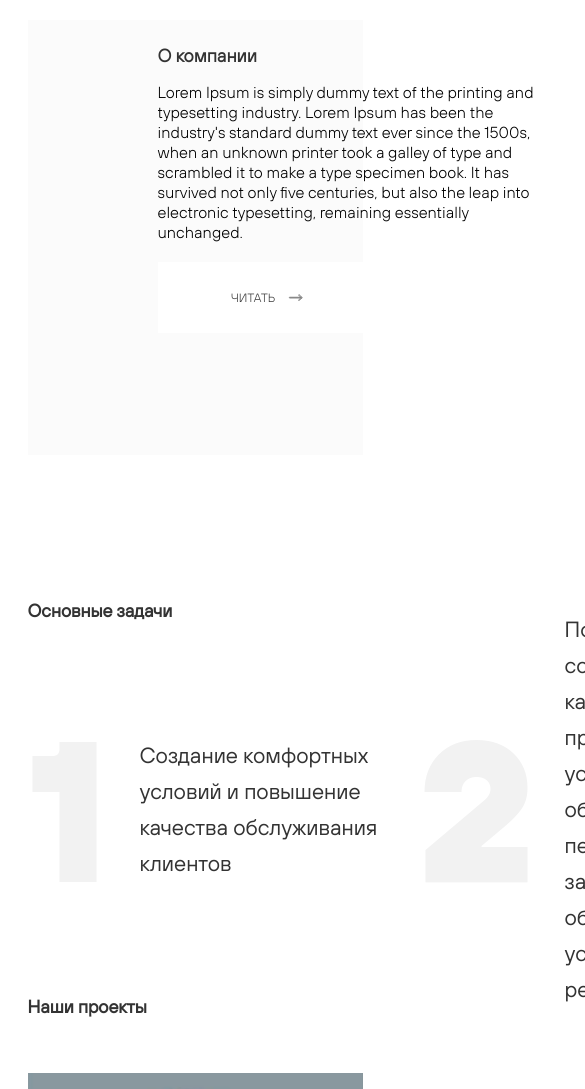
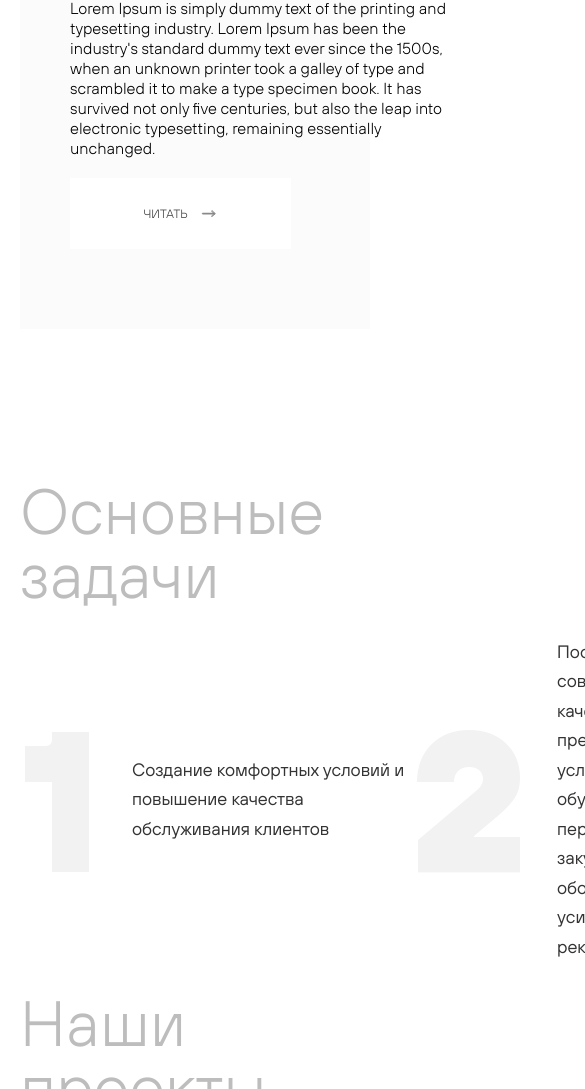
Before and after one commit to Stepaniuk-Den/so-test, a website built with Vite: page index.html in a window 390 px wide. Shown: the part 911-2000 px from the top of the page, 585 px wide, since content can reach past the window. Built offline with nearby package versions, Linux system fonts and the light colour scheme.

Commit message:
add responsive

```diff
--- a/index.html
+++ b/index.html
@@ -243,6 +243,18 @@
                     </div>
                 </div>
             </section>
+            <div>
+                <a href="#up" class="scroll-up">
+                    <svg
+                        class="up-icon"
+                        width="24"
+                        height="24"
+                        aria-label="scroll up"
+                    >
+                        <use xlink:href="./src/img/icons.svg#arrow-up"></use>
+                    </svg>
+                </a>
+            </div>
         </main>
         <footer class="footer container">
             <div class="footer--wrapper">
@@ -341,11 +353,6 @@
                 © 2019 Digital Project. Все права защищены.
             </p>
         </footer>
-        <a href="#up" class="scroll-up">
-            <svg class="up-icon" width="24" height="24" aria-label="scroll up">
-                <use xlink:href="./src/img/icons.svg#arrow-up"></use>
-            </svg>
-        </a>
         <script type="module" src="./src/js/main.js"></script>
     </body>
 </html>
--- a/src/scss/base/_container.scss
+++ b/src/scss/base/_container.scss
@@ -1,28 +1,10 @@
+// @import '../utils/responsive';
+
 .container {
-    max-width: $mobile;
-    padding: 0 20px;
+    max-width: 1440px;
+    padding: 0 135px;
+    margin-left: auto;
     margin-right: auto;
-    margin-left: auto;
-}
-.wrapper {
-    display: flex;
-    // flex-direction: column-reverse;
-}
-
-@media screen and (min-width: $tablet) {
-    .container {
-        max-width: $tablet;
-        padding: 0 32px;
-    }
-    .main {
-        width: 100%;
-    }
-}
-
-@media screen and (min-width: $desktop) {
-    .container {
-        max-width: $desktop;
-        padding: 0 135px;
 
     h2 {
         font-family: 'TTHoves 300', sans-serif;
@@ -31,11 +13,15 @@
         line-height: 100%;
         color: var(--other-text-color);
     }
+    @include xxl {
+        max-width: $xl;
+        padding: 0 32px;
     }
-    .wrapper {
-        // flex-direction: row-reverse;
+    @include xl {
+        max-width: $lg;
     }
-    .main {
-        width: 996px;
+    @include lg {
+        max-width: $md;
+        padding: 0 20px;
     }
 }
--- a/src/scss/layout/_about.scss
+++ b/src/scss/layout/_about.scss
@@ -9,6 +9,15 @@
 
         padding: 30px 70px 30px 100px;
         background: #fbfbfb;
+
+        @include xxl {
+            max-width: $xl;
+            padding: 20px;
+        }
+
+        @include xl {
+            max-width: $lg;
+        }
     }
 
     &__images {
@@ -21,16 +30,30 @@
         .about-1 {
             width: 270px;
             height: 265px;
+
+            @include xl {
+                width: 216px;
+                height: 212px;
+            }
         }
         .about-2 {
             width: 270px;
             height: 345px;
+            @include xl {
+                width: 216px;
+                height: 276px;
+            }
         }
         .about-3 {
             position: relative;
             transform: translateY(-80px);
             width: 270px;
             height: 140px;
+
+            @include xl {
+                width: 216px;
+                height: 112px;
+            }
         }
     }
 
--- a/src/scss/layout/_contacts.scss
+++ b/src/scss/layout/_contacts.scss
@@ -2,6 +2,13 @@
     display: flex;
     flex-direction: column;
     margin-top: 120px;
+
+    h2 {
+        @include xxl {
+            margin-right: auto;
+            margin-left: auto;
+        }
+    }
 
     &__wrapper {
         display: flex;
--- a/src/scss/layout/_footer.scss
+++ b/src/scss/layout/_footer.scss
@@ -31,10 +31,19 @@
 
     &__logo {
         width: 245px;
+
+        @include xl {
+            flex: 1;
+        }
     }
 
     &__info {
         width: 245px;
+
+        @include xl {
+            flex: 1;
+        }
+
         &--list {
             a {
                 display: flex;
@@ -49,6 +58,11 @@
 
     &__contact {
         width: 300px;
+
+        @include xl {
+            flex: 1.3;
+        }
+
         &--list {
             li {
                 a {
@@ -76,9 +90,20 @@
     &__social {
         margin-left: 120px;
 
+        @include xl {
+            flex: 0.9;
+            margin-left: 30px;
+        }
+
         ul {
             flex-direction: row;
             width: 193px;
+
+            @include xl {
+                width: 100%;
+                justify-content: flex-start;
+                gap: 20px;
+            }
 
             li {
                 height: min-content;
@@ -124,6 +149,22 @@
             height: 1px;
             background-color: var(--bg-color);
             opacity: 0.1;
+
+            @include xxl {
+                max-width: $xxl;
+            }
+            @include xl {
+                max-width: $xl;
+            }
+            @include lg {
+                max-width: $lg;
+            }
+            @include md {
+                max-width: $md;
+            }
+            @include sm {
+                max-width: $sm;
+            }
         }
     }
 }
--- a/src/scss/layout/_header.scss
+++ b/src/scss/layout/_header.scss
@@ -17,6 +17,10 @@
         align-items: center;
         margin-left: 330px;
 
+        @include xl {
+            margin-left: auto;
+        }
+
         &--list {
             display: flex;
             flex-direction: row;
@@ -27,6 +31,10 @@
             line-height: 100%;
             letter-spacing: 0.2em;
             text-transform: uppercase;
+
+            @include xl {
+                gap: 38px;
+            }
 
             a {
                 transition: all 300ms ease-in-out;
--- a/src/scss/layout/_hero.scss
+++ b/src/scss/layout/_hero.scss
@@ -7,6 +7,10 @@
         flex-direction: column;
         align-items: flex-start;
         gap: 90px;
+
+        @include xl {
+            gap: 80px;
+        }
 
         &--count {
             p {
@@ -83,6 +87,10 @@
             flex-wrap: wrap;
             margin-top: 336px;
 
+            @include xl {
+                margin-top: 230px;
+            }
+
             span {
                 font-family: 'TTHoves 300', sans-serif;
                 color: var(--other-text-color);
@@ -92,9 +100,18 @@
 
     .hero__image {
         position: relative;
-        width: 770px;
+        max-width: 770px;
+
+        // @include xxl {
+        //     width: 570px;
+        // }
+        // @include xl {
+        //     width: 450px;
+        // }
+
         &--wrapper {
             width: 100%;
+            overflow: hidden;
         }
         button {
             position: absolute;
--- a/src/scss/layout/_projects.scss
+++ b/src/scss/layout/_projects.scss
@@ -2,6 +2,13 @@
     display: flex;
     flex-direction: column;
     margin-top: 120px;
+
+    h2 {
+        @include xxl {
+            margin-right: auto;
+            margin-left: auto;
+        }
+    }
 
     button {
         display: flex;
@@ -37,6 +44,10 @@
             stroke: var(--bg-color);
             transition: all 300ms ease-in-out;
         }
+
+        @include xxl {
+            margin-right: auto;
+        }
     }
 
     &__images {
@@ -45,6 +56,11 @@
         flex-wrap: wrap;
         margin-top: 60px;
         gap: 30px;
+
+        @include xxl {
+            flex-wrap: wrap-reverse;
+            justify-content: center;
+        }
 
         &--wrapper {
             .project-1 {
--- a/src/scss/layout/_tasks.scss
+++ b/src/scss/layout/_tasks.scss
@@ -4,6 +4,13 @@
     margin-top: 150px;
 
     gap: 60px;
+
+    h2 {
+        @include xxl {
+            margin-right: auto;
+            margin-left: auto;
+        }
+    }
 
     &__list {
         display: flex;
@@ -22,6 +29,9 @@
             font-size: 22px;
             line-height: 164%;
             color: #333;
+            @include xxl {
+                font-size: 18px;
+            }
 
             span {
                 font-family: 'TTHoves 900', sans-serif;
--- a/src/scss/layout/_up-btn.scss
+++ b/src/scss/layout/_up-btn.scss
@@ -1,7 +1,7 @@
 .scroll-up {
     position: fixed;
-    bottom: 20px;
-    right: 20px;
+    bottom: 30px;
+    right: 30px;
     display: flex;
     justify-content: center;
     align-items: center;
--- a/src/scss/main.scss
+++ b/src/scss/main.scss
@@ -1,4 +1,5 @@
 @import './utils/variables';
+@import './utils/responsive';
 
 @import './base/common';
 @import './base/container';
--- /dev/null
+++ b/src/scss/utils/_responsive.scss
@@ -0,0 +1,31 @@
+$sm: 479.98px;
+$md: 767.98px;
+$lg: 1023.98px;
+$xl: 1199.98px;
+$xxl: 1399.98px;
+
+@mixin sm {
+  @media screen and (max-width: ($sm)) {
+    @content;
+  }
+}
+@mixin md {
+  @media screen and (max-width: ($md)) {
+    @content;
+  }
+}
+@mixin lg {
+  @media screen and (max-width: ($lg)) {
+    @content;
+  }
+}
+@mixin xl {
+  @media screen and (max-width: ($xl)) {
+    @content;
+  }
+}
+@mixin xxl {
+  @media screen and (max-width: ($xxl)) {
+    @content;
+  }
+}
```
Lines whose indentation alone changed are shown as unchanged.
